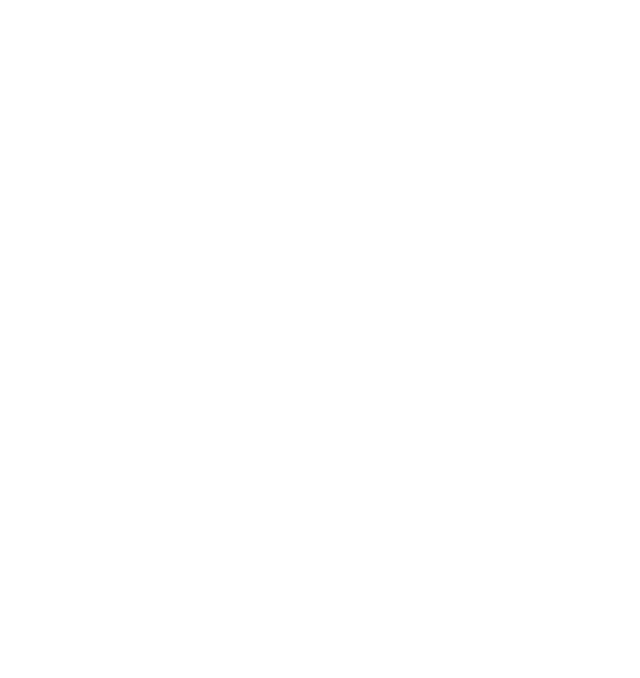
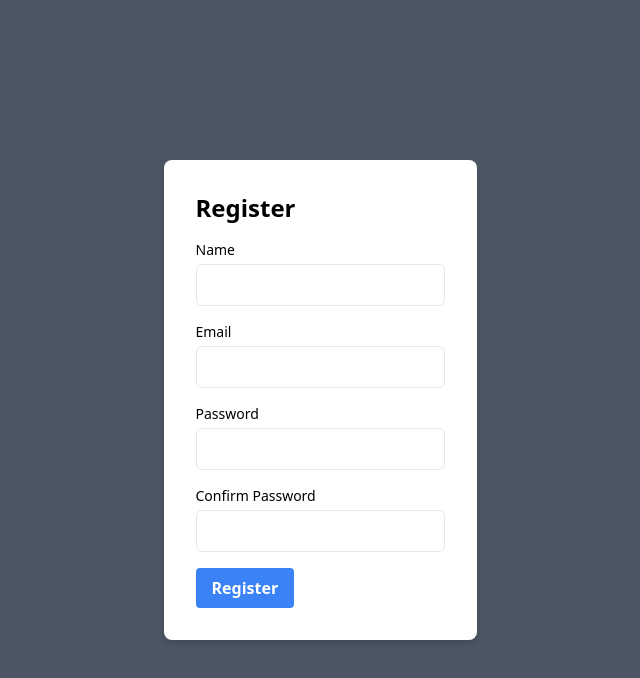
Before and after one commit to Whit3-B3ard/Fitness-First, a React (Vite) app in the folder client/: page /register in a window 1280 px wide. Before the commit this address had no page. Shown: the top 678 px of the page, without its empty margins (320-960 px from the left). Built offline with nearby package versions, Linux system fonts and the light colour scheme.

Commit message:
registration

```diff
--- a/client/src/pages/SignIn.jsx
+++ b/client/src/pages/SignIn.jsx
@@ -1,7 +1,49 @@
-import React from 'react'
+// LoginPage.jsx
+import React, { useState } from 'react';
+import axios from 'axios';
+import { useNavigate } from 'react-router-dom';
+import { Link } from 'react-router-dom';
 
-export default function SignIn() {
+const SignIn = () => {
+  const [email, setEmail] = useState('');
+  const [password, setPassword] = useState('');
+  const navigate = useNavigate();
+
+  const handleSubmit = async (e) => {
+    e.preventDefault();
+
+    try {
+      const response = await axios.post('http://localhost:5000/api/member/login', { email, password });
+      console.log("🚀 ~ handleSubmit ~ response:", response.data)
+      localStorage.setItem('token', response.data.token);
+      localStorage.setItem('userName', response.data.user.name);
+      localStorage.setItem('allUserInfo', JSON.stringify(response.data.user));
+
+      navigate('/homepage'); // Navigate to the dashboard or home page upon successful login
+    } catch (error) {
+      alert(error.response?.data.message || 'Login failed ');
+    }
+  };
+
   return (
-    <div>SignIn</div>
-  )
-}
+    <div className="min-h-screen bg-gray-600 flex flex-col justify-center items-center">
+      <form onSubmit={handleSubmit} className="bg-white p-8 rounded-lg shadow-md">
+        <h2 className="text-2xl font-bold mb-4">Login</h2>
+        {/* Email field */}
+        <div className="mb-4">
+          <label htmlFor="email" className="block text-sm font-medium">Email</label>
+          <input type="email" id="email" name="email" value={email} onChange={(e) => setEmail(e.target.value)} className="mt-1 p-2 w-full border rounded-md" />
+        </div>
+        {/* Password field */}
+        <div className="mb-4">
+          <label htmlFor="password" className="block text-sm font-medium">Password</label>
+          <input type="password" id="password" name="password" value={password} onChange={(e) => setPassword(e.target.value)} className="mt-1 p-2 w-full border rounded-md" />
+        </div>
+        {/* Submit button */}
+        <Link to="/" type="submit" className="text-blue-500 hover:text-blue-700">Login</Link>
+      </form>
+    </div>
+  );
+};
+
+export default SignIn;
--- a/client/src/pages/SignUp.jsx
+++ b/client/src/pages/SignUp.jsx
@@ -1,7 +1,87 @@
-import React from 'react'
+import React, { useState } from 'react';
+import axios from 'axios';
+import { useNavigate } from 'react-router-dom';
 
-export default function SignUp() {
+const SignUp = () => {
+  const navigate = useNavigate();
+  const [formData, setFormData] = useState({
+    name: '',
+    email: '',
+    password: '',
+    confirmPassword: '',
+  });
+
+  // Update formData state when input changes
+  const handleChange = (e) => {
+    const { name, value } = e.target;
+    setFormData(prevState => ({
+      ...prevState,
+      [name]: value
+    }));
+  };
+
+  const handleSubmit = async (e) => {
+    e.preventDefault();
+
+   // Client-side validation for matching passwords
+if (formData.password !== formData.confirmPassword) {
+  alert('Passwords do not match');
+  return;
+}
+
+    try {
+      const payload = {
+        name: formData.name,
+        email: formData.email,
+        password: formData.password,
+        confirmPassword :formData.confirmPassword
+      };
+
+      // Using Axios to make the POST request
+      const response = await axios.post('http://localhost:5000/api/member/register', payload);
+
+      // Registration successful
+      console.log('Registration successful:', response.data);
+      navigate('/login');
+      localStorage.setItem('token', response.data.token);
+
+    } catch (error) {
+      // Axios wraps the response error in error.response
+      const errorMessage = error.response && error.response.data.message ? error.response.data.message : 'Something went wrong frontend';
+      alert(errorMessage);
+      console.error('Registration error:', errorMessage);
+    }
+  };
+
   return (
-    <div>SignUp</div>
-  )
-}
+    <div className="min-h-screen bg-gray-600 flex flex-col justify-center items-center">
+      <form onSubmit={handleSubmit} className="bg-white p-8 rounded-lg shadow-md">
+        <h2 className="text-2xl font-bold mb-4">Register</h2>
+        {/* Name field */}
+        <div className="mb-4">
+          <label htmlFor="name" className="block text-sm font-medium">Name</label>
+          <input type="text" id="name" name="name" onChange={handleChange} value={formData.name} className="mt-1 p-2 w-full border rounded-md" />
+        </div>
+        {/* Email field */}
+        <div className="mb-4">
+          <label htmlFor="email" className="block text-sm font-medium">Email</label>
+          <input type="email" id="email" name="email" onChange={handleChange} value={formData.email} className="mt-1 p-2 w-full border rounded-md" />
+        </div>
+        {/* Password field */}
+        <div className="mb-4">
+          <label htmlFor="password" className="block text-sm font-medium">Password</label>
+          <input type="password" id="password" name="password" onChange={handleChange} value={formData.password} className="mt-1 p-2 w-full border rounded-md" />
+        </div>
+        {/* Confirm Password field */}
+        <div className="mb-4">
+          <label htmlFor="confirmPassword" className="block text-sm font-medium">Confirm Password</label>
+          <input type="password" id="confirmPassword" name="confirmPassword" onChange={handleChange} value={formData.confirmPassword} className="mt-1 p-2 w-full border rounded-md" />
+        </div>
+        {/* Submit button */}
+        <button type="submit" className="bg-blue-500 text-white font-semibold py-2 px-4 rounded hover:bg-blue-600">Register</button>
+      </form>
+    </div>
+  );
+};
+
+export default SignUp;
--- a/client/src/routes.jsx
+++ b/client/src/routes.jsx
@@ -16,8 +16,8 @@
           <Route path="/" element={<App />} />
           </Route>
           <Route element={<MainLayout />}>
-            <Route path="/signin" element={<SignIn />} />
-            <Route path="/signup" element={<SignUp />} />
+            <Route path="/login" element={<SignIn />} />
+            <Route path="/register" element={<SignUp />} />
             <Route path="/homepage" element={<HomePage />} />
           </Route>
         </Routes>
```
Also changed, not shown: 1 other file (tests, documents, lock files or other folders).
